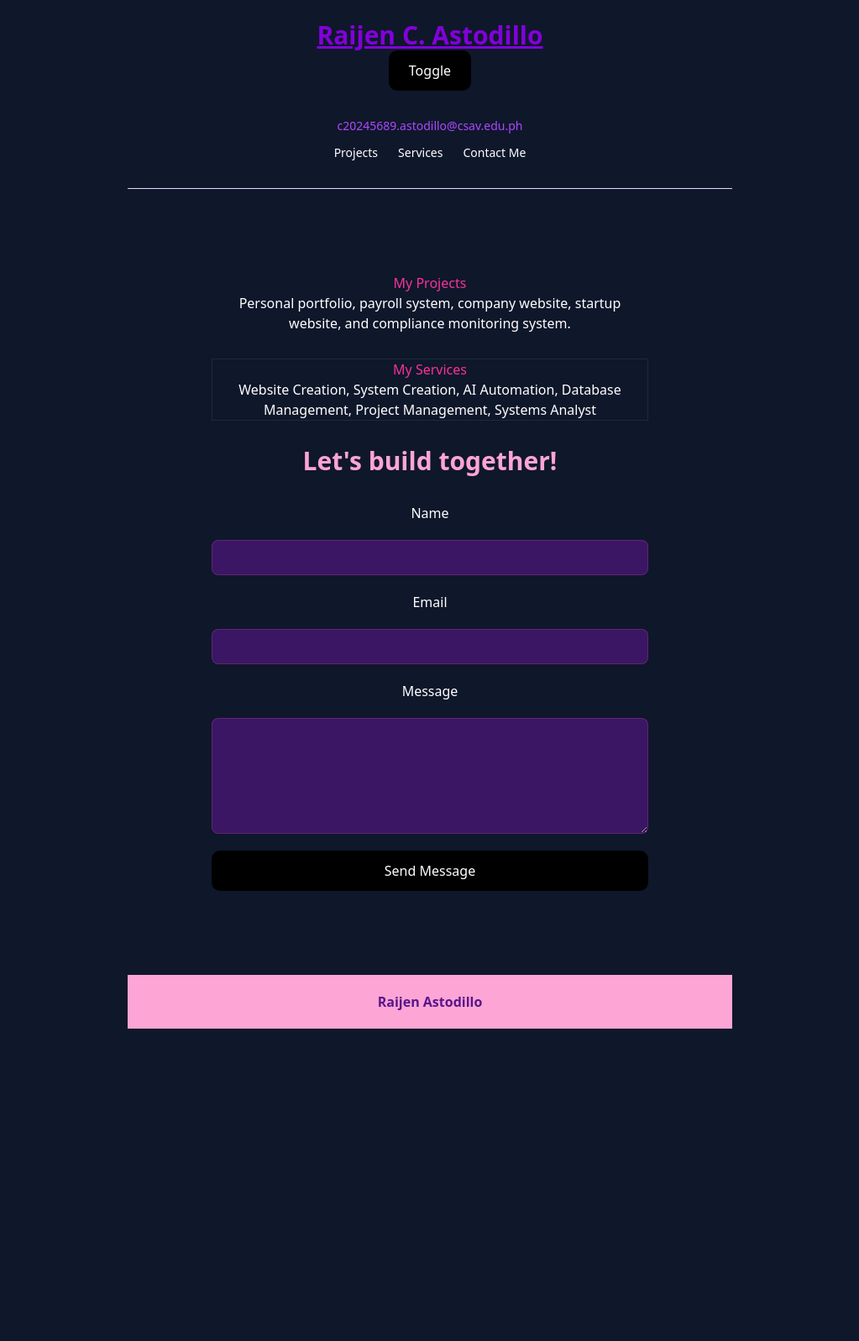
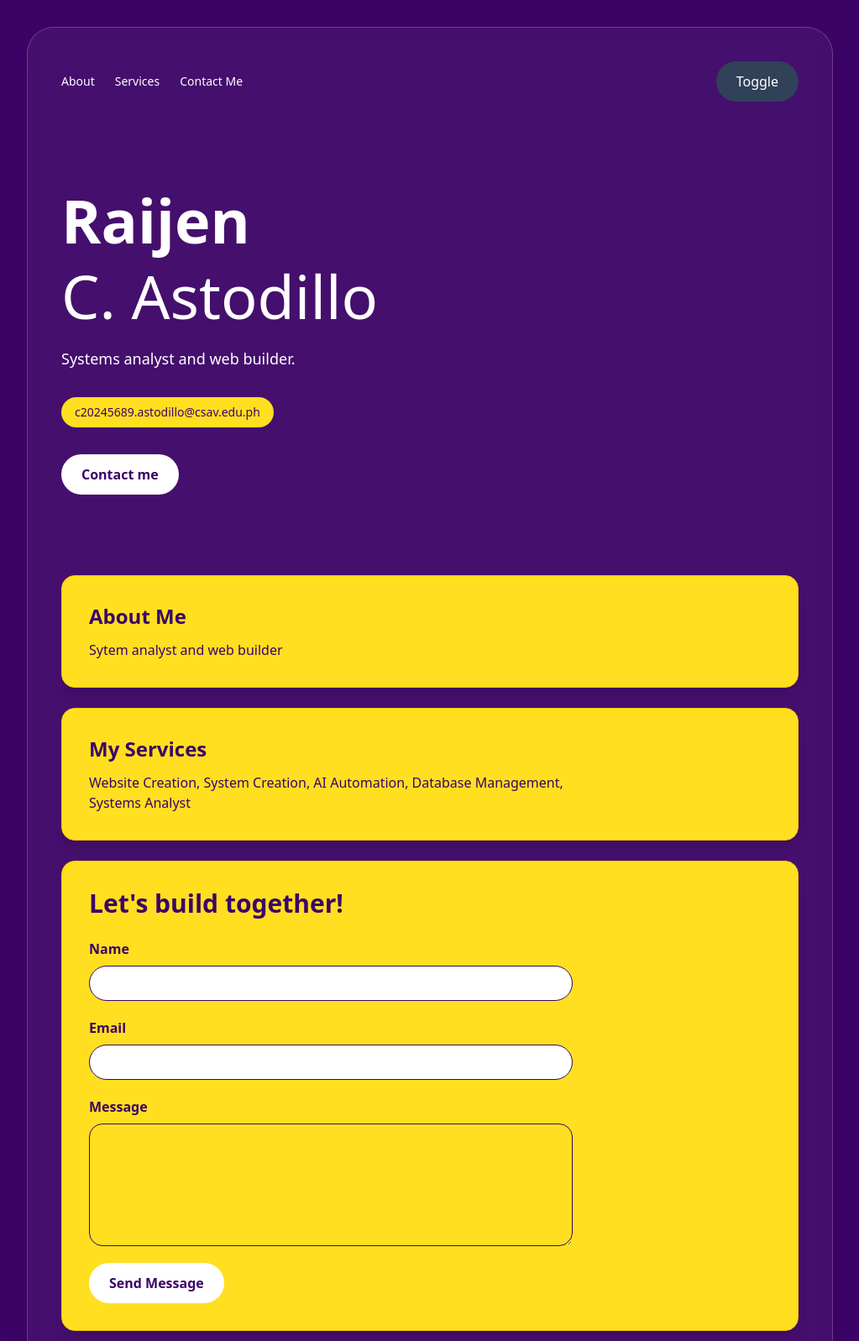
Before and after one commit to c20245689astodillo-lang/raijen, a plain HTML site: page index.html in a window 1280 px wide. Shown: the top 1597 px of the page at 84% size, without its empty margins (128-1151 px from the left). Before the commit the page ends 1249 px from the top, so only its background shows below. Drawn offline with nearby package versions, Linux system fonts and the light colour scheme.

Commit message:
Tailwind Advance

```diff
--- a/index.html
+++ b/index.html
@@ -1,5 +1,6 @@
 <!DOCTYPE html>
-<html lang="en" class="dark">
+<html lang="en" class="dark scroll-smooth">
+
 
 <head>
     <meta charset="UTF-8">
@@ -8,77 +9,103 @@
     <script src="https://cdn.jsdelivr.net/npm/@tailwindcss/browser@4"></script>
     <style type="text/tailwindcss">
         @custom-variant dark (&:where(.dark, .dark *));
+
+    @layer components {
+    .btn-primary {
+    @apply px-6 py-3 bg-red-800 text-white hover:bg-orange-400 transition-colors dark:bg-slate-700;
+    }
+
+    .btn-secondary {
+    @apply inline-block px-6 py-3 rounded-full font-semibold bg-purple-900 text-white hover:bg-purple-700 transition-colors duration-300 dark:bg-white dark:text-purple-950 dark:hover:bg-yellow-300;
+    }
+
+    .btn-accent {
+    @apply inline-block px-6 py-3 rounded-full font-semibold bg-purple-950 text-white hover:bg-purple-800 transition-colors duration-300;
+    }
+
+    .darkmode {
+    @apply border border-yellow-400 bg-yellow-300 text-purple-950 rounded-2xl p-6 sm:p-8 shadow-lg;
+    }
+
+}
 </style>
+
 </head>
 
-<body class="bg-pink-50 text-purple-900 dark:bg-slate-900 dark:text-white max-w-3xl mx-auto p-6 text-center">
+<body class="bg-white text-purple-950 dark:bg-purple-950 dark:text-white max-w-5xl mx-auto p-4 sm:p-8 text-left">
 
-    <h1 class="text-3xl font-bold underline text-purple-700">
-        Raijen C. Astodillo
-    </h1>
+    <div
+        class="rounded-[2rem] border border-purple-200 bg-purple-50/60 dark:border-white/20 dark:bg-white/5 backdrop-blur-lg shadow-xl p-6 sm:p-10">
 
-    <button id="toggledark"
-        class="bg-black text-white px-6 py-3 rounded-[10px] transition-colors duration-1000 hover:bg-pink-400 hover:text-black">
+        <header class="flex items-center justify-between gap-4">
+            <nav>
+                <ul class="flex flex-wrap items-center gap-x-6 gap-y-2 text-sm list-none">
+                    <li><a class="hover:underline" href="#about">About</a></li>
+                    <li><a class="hover:underline" href="#services">Services</a></li>
+                    <li><a class="hover:underline" href="#contact">Contact Me</a></li>
+                </ul>
+            </nav>
+
+            <button id="toggledark" class="btn-primary rounded-full" type="button">
                 Toggle
             </button>
-
-
-    <header class="flex flex-col items-center gap-3 py-8 border-b border-purple-200">
-        <span class="text-sm text-purple-500">c20245689.astodillo@csav.edu.ph</span>
-        <nav>
-            <ul class="flex items-center gap-6 text-sm list-none">
-                <li><a class="transition-colors hover:text-pink-400" href="#projects">Projects</a></li>
-                <li><a class="transition-colors hover:text-pink-400" href="#services">Services</a></li>
-                <li><a class="transition-colors hover:text-pink-400" href="#contact">Contact Me</a></li>
-            </ul>
-        </nav>
         </header>
 
-
-    <main class="flex flex-wrap gap-[30px] p-[50px] m-[50px] max-sm:p-4 max-sm:m-2.5 max-sm:gap-5">
-
-
-        <section id="projects" class="scroll-mt-24">
-            <h2 class="text-pink-500 max-md:text-5xl">My Projects</h2>
-            <p>Personal portfolio, payroll system, company website, startup website, and compliance monitoring system.
-            </p>
+        <section id="hero" class="scroll-mt-24 py-16 sm:py-24">
+            <h1 class="text-5xl sm:text-7xl leading-tight">
+                <span class="font-extrabold block">Raijen</span>
+                <span class="font-light block">C. Astodillo</span>
+            </h1>
+            <p class="mt-4 text-lg font-light max-w-md">Systems analyst and web builder.</p>
+            <span
+                class="inline-flex items-center gap-2 mt-8 rounded-full bg-yellow-300 text-purple-950 px-4 py-2 text-sm">
+                c20245689.astodillo@csav.edu.ph
+            </span>
+            <div class="flex flex-wrap gap-3 mt-8">
+                <a href="#contact" class="btn-secondary">Contact me</a>
+            </div>
         </section>
 
-        <section id="services" class="scroll-mt-24 border border-gray-300 dark:border-slate-800">
-            <h2 class="text-pink-500 max-md:text-5xl">My Services</h2>
-            <p>Website Creation, System Creation, AI Automation, Database Management, Project Management, Systems
-                Analyst</p>
+        <main class="flex flex-col gap-6">
+
+            <section id="about" class="darkmode scroll-mt-24">
+                <h2 class="text-2xl font-extrabold">About Me</h2>
+                <p class="mt-3 font-light max-w-prose">Sytem analyst and web builder</p>
             </section>
 
-        <section id="contact" class="scroll-mt-24 max-w-xl mx-auto w-full">
-            <h2 class="text-3xl font-bold mb-8 text-center text-pink-300">Let's build together!</h2>
-            <form action="#" class="flex flex-col gap-5">
+            <section id="services" class="darkmode scroll-mt-24">
+                <h2 class="text-2xl font-extrabold">My Services</h2>
+                <p class="mt-3 font-light max-w-prose"> Website Creation, System Creation, AI Automation, Database Management, Systems Analyst</p>
 
-                <!-- Name -->
-                <label for="name">Name</label>
+            </section>
+
+            <section id="contact" class="darkmode scroll-mt-24">
+                <h2 class="text-3xl font-extrabold mb-6">Let's build together!</h2>
+                <form action="#" class="flex flex-col gap-2 max-w-xl">
+
+                    <label for="name" class="font-semibold">Name</label>
                     <input type="text" id="name" name="name" required
-                    class="rounded-lg bg-purple-900/60 text-white border border-pink-400/20 px-4 py-2 focus:outline-none focus:border-pink-400">
+                        class="mb-3 rounded-full bg-white text-purple-950 border border-purple-950 px-5 py-2 focus:outline-none focus:ring-2 focus:ring-purple-950">
 
-                <!-- Email -->
-                <label for="email">Email</label>
+                    <label for="email" class="font-semibold">Email</label>
                     <input type="email" name="email" id="email" required
-                    class="rounded-lg bg-purple-900/60 text-white border border-pink-400/20 px-4 py-2 focus:outline-none focus:border-pink-400">
+                        class="mb-3 rounded-full bg-white text-purple-950 border border-purple-950 px-5 py-2 focus:outline-none focus:ring-2 focus:ring-purple-950">
 
-                <!-- Message -->
-                <label for="message">Message</label>
+                    <label for="message" class="font-semibold">Message</label>
                     <textarea name="message" id="message" rows="5" required
-                    class="rounded-lg bg-purple-900/60 text-white border border-pink-400/20 px-4 py-2 focus:outline-none focus:border-pink-400"></textarea>
+                        class="mb-3 rounded-2xl bg-purple text-white-950 border border-white-950 px-5 py-3 focus:outline-none focus:ring-2 focus:ring-purple-950"></textarea>
 
-                <button type="submit"
-                    class="bg-black text-white px-6 py-3 rounded-[10px] transition-colors duration-1000 hover:bg-pink-400 hover:text-black">
+                    <button type="submit" class="btn-secondary self-start">
                         Send Message
                     </button>
                 </form>
             </section>
         </main>
 
-    <footer class="bg-pink-300 p-5 mt-10">
-        <p class="text-purple-900 font-bold">Raijen Astodillo</p>
+    </div>
+
+    <footer class="bg-yellow-300 text-purple-950 rounded-full px-6 py-4 mt-6 text-center">
+        <p class="font-bold">Raijen Astodillo</p>
     </footer>
 
     <script>
@@ -91,4 +118,5 @@
     </script>
 </body>
 
+
 </html>
```
Lines whose indentation alone changed are shown as unchanged.
